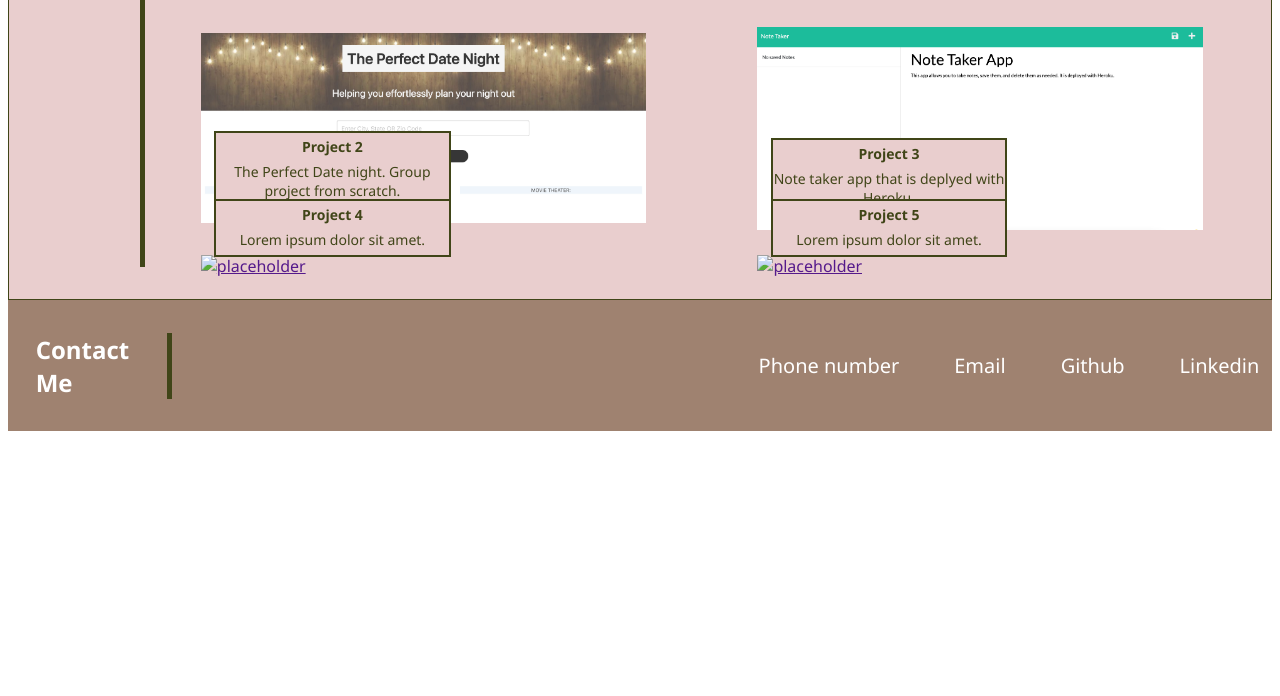
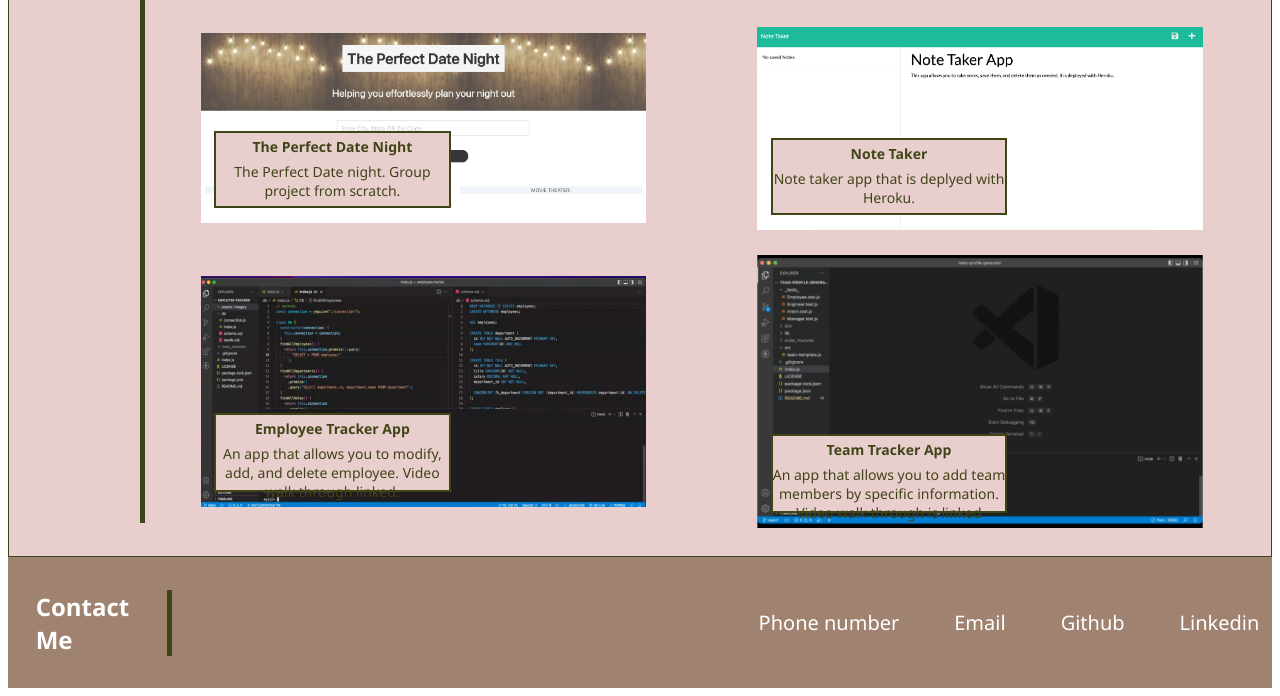
Before and after one commit to danagolebiewski/dana-golebiewski-challenge-2, a plain HTML site: page index.html in a window 1280 px wide. Shown: the part 954-1650 px from the top of the page. Before the commit the page ends 1393 px from the top, so only its background shows below. Drawn offline with Linux system fonts and the light colour scheme.

Commit message:
added projects 3-5 with links and images

```diff
--- a/index.html
+++ b/index.html
@@ -49,29 +49,29 @@
       <a id="secondary-image" href="https://danagolebiewski.github.io/the-perfect-date/">
         <img src="assets/images/theperfectdatenight.png" alt="the perfect date night project"/>
         <div class="text-block" style="border: 2px solid #404518;">
-          <h4>Project 2</h4>
+          <h4>The Perfect Date Night</h4>
          <p>The Perfect Date night. Group project from scratch.</p>
         </div>
       </a>
       <a id="secondary-image" href="https://mighty-basin-07274.herokuapp.com/">
         <img src="assets/images/notetaker.png" alt="note taker app photo"/>
         <div class="text-block" style="border: 2px solid #404518;">
-          <h4>Project 3</h4>
+          <h4>Note Taker</h4>
          <p>Note taker app that is deplyed with Heroku.</p>
         </div>
       </a>
-      <a id="secondary-image" href="">
-        <img src="assets/images/rectangle.png" alt="placeholder"/>
+      <a id="secondary-image" href="https://drive.google.com/file/d/19O2gnCAWk35iza7HB5UQQZKtN1yzWLdC/view">
+        <img src="assets/images/employee-tracker.png" alt="employee-tracker app photo"/>
         <div class="text-block" style="border: 2px solid #404518;">
-          <h4>Project 4</h4>
-         <p>Lorem ipsum dolor sit amet.</p>
+          <h4>Employee Tracker App</h4>
+         <p>An app that allows you to modify, add, and delete employee. Video walk through linked.</p>
         </div>
       </a>
       <a id="secondary-image" href="">
-        <img src="assets/images/rectangle.png" alt="placeholder"/>
+        <img src="assets/images/team-tracker-app.png" alt="team tracker app photo"/>
         <div class="text-block" style="border: 2px solid #404518;">
-          <h4>Project 5</h4>
-         <p>Lorem ipsum dolor sit amet.</p>
+          <h4>Team Tracker App</h4>
+         <p>An app that allows you to add team members by specific information. Video walk through is linked</p>
         </div>
       </a>
      </div>
```
Also changed, not shown: assets/images/employee-tracker.png (added), assets/images/team-tracker-app.png (added).
